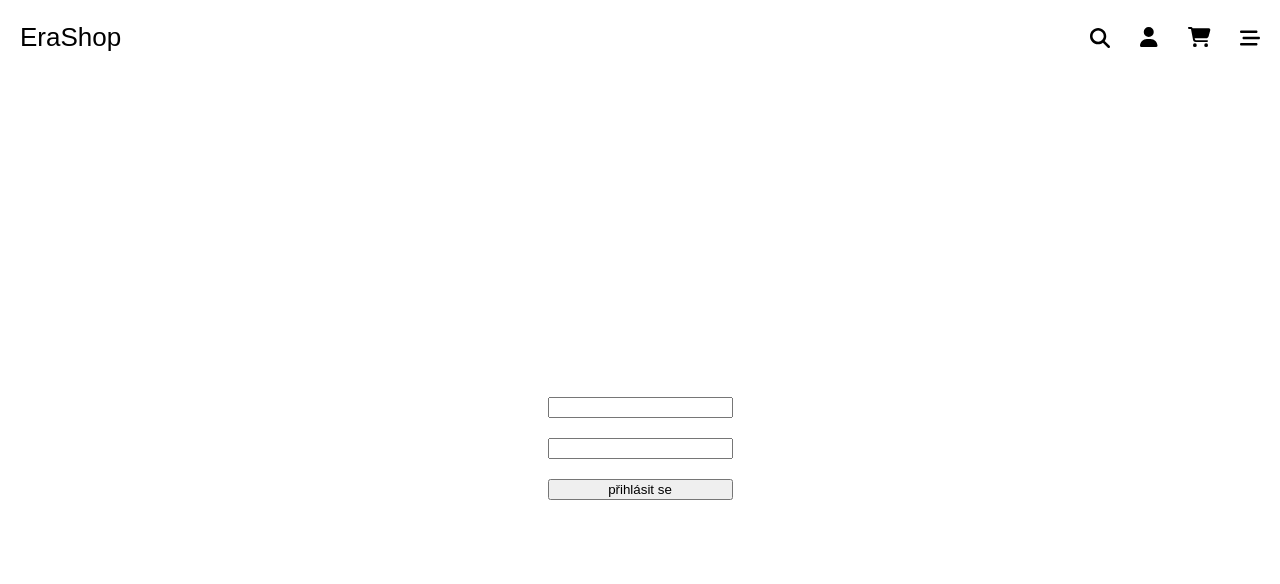
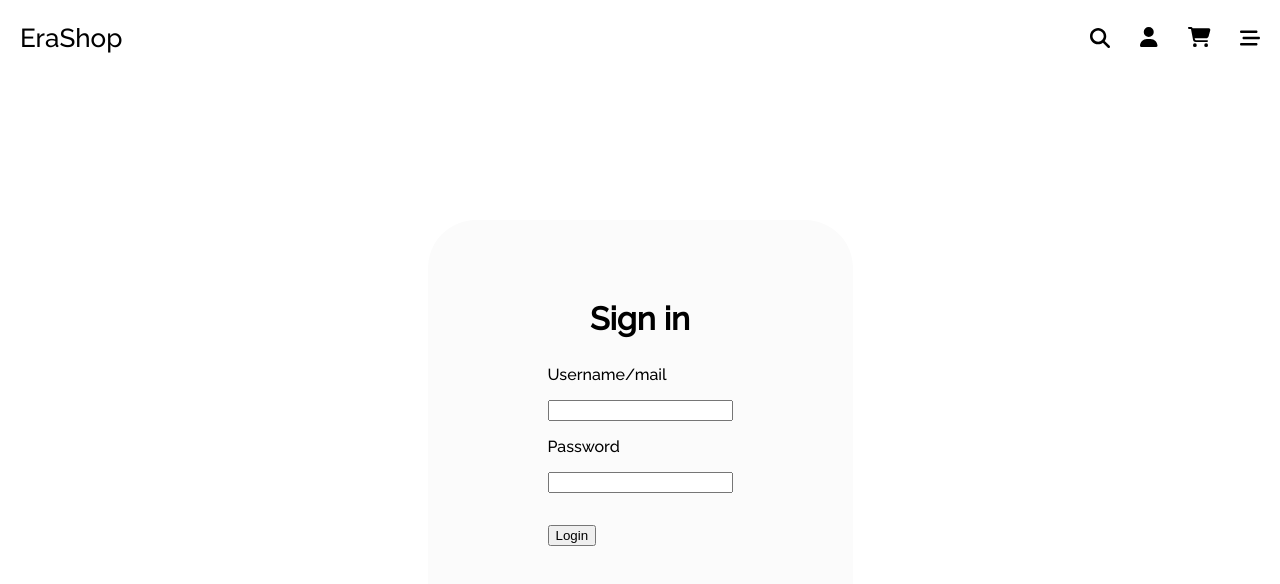
Before and after one commit to michalhejd/erasmus, a Vue app: page /signin in a window 1280 px wide. Shown: the top 584 px of the page. Built offline with nearby package versions, Linux system fonts and the light colour scheme; no server answers.

Commit message:
Signin upgrade

```diff
--- a/src/views/signIn.vue
+++ b/src/views/signIn.vue
@@ -1,16 +1,31 @@
 <style lang="scss" scoped>
+@import url('https://fonts.googleapis.com/css2?family=Raleway:wght@400;500&display=swap');
 .signin{
     width: 100%;
     height: 100vh;
+    font-family: "Raleway", sans;
     .container{
         height: 92vh;
         display: flex;
         justify-content: center;
         align-items: center;
           form{
+              .main{
+                padding: 10vh 15vh 15vh 15vh;
+              }
+              border-radius: 6vh;
               display: flex;
               flex-direction: column;
-            gap: 10px;
+              gap: 10vh;
+              background-color: #FBFBFB;
+              h1{
+                text-align: center;
+                margin-bottom: 1.5vh;
+              }
+              p{
+                padding-top: 2vh;
+                padding-bottom: 2vh;
+              }
         }
     }
     .signedIn{
@@ -26,12 +41,17 @@
     <navigation />
     <div class="container" v-if="kafka != true">
         <form v-on:submit.prevent="login">
-        <label for="username"></label>
+          <div class="main">
+            <h1>Sign in</h1>
+            <p>Username/mail</p>
+            <label for="username" class="username"></label>
             <input type="text" id="username" v-model="username" />
+            <p>Password</p>
             <label for="password"></label>
             <input type="password" v-model="password" />
             <p :style="{ color: color }">{{ message }}</p>
-        <input type="submit" value="přihlásit se" />
+            <input  class="submit" type="submit" value="Login" />
+          </div>
         </form>
     </div>
     <div class="signedIn" v-else>
```
Lines whose indentation alone changed are shown as unchanged.
